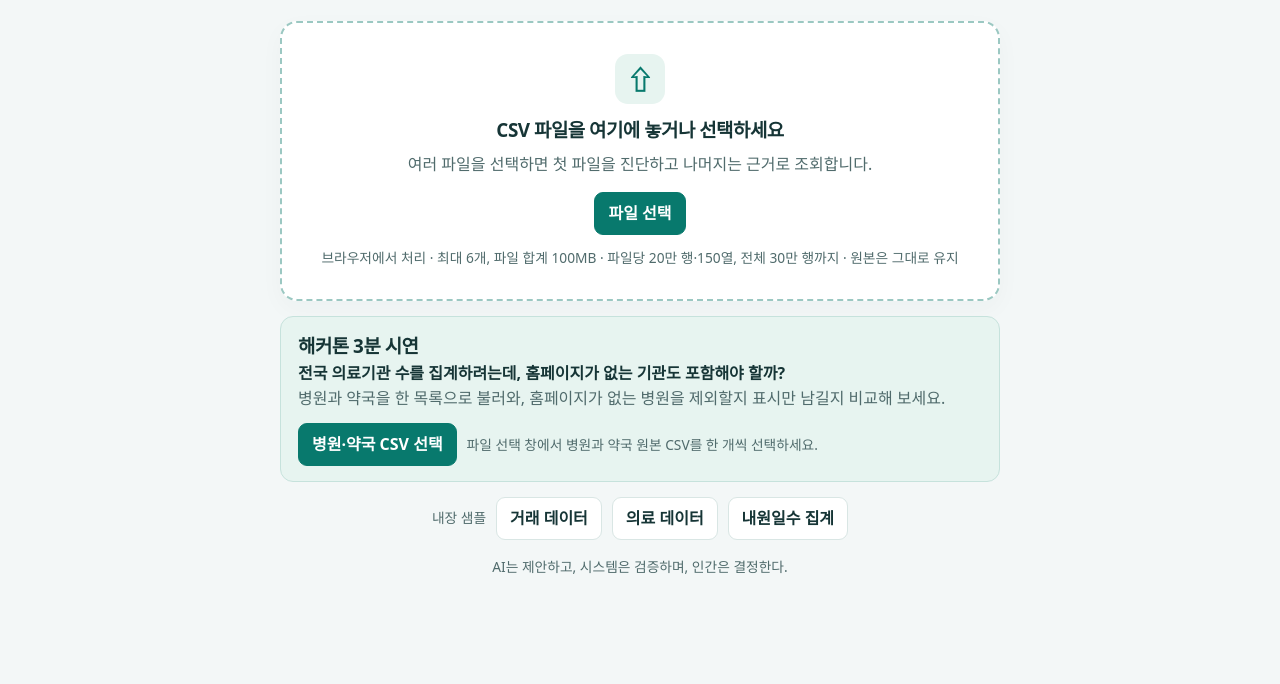
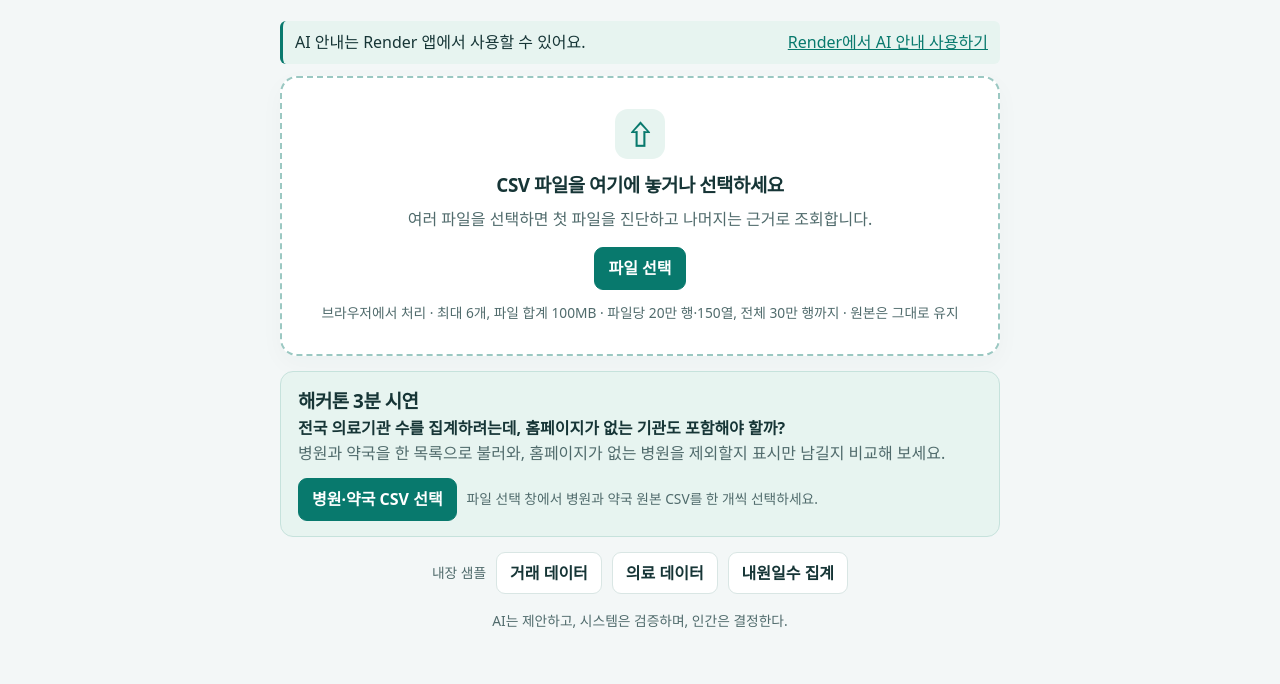
Before and after one commit to kjjjk1/2026_DJU_OSS_AI, a website: page src/DataClinic-보완.html in a window 1280 px wide. Shown: the part 288-972 px from the top of the page. Before the commit the page ends 917 px from the top, so only its background shows below. Drawn offline with Linux system fonts and the light colour scheme.

Commit message:
Link the DataClinic homepage to the Render AI demo

```diff
--- a/src/DataClinic-보완.html
+++ b/src/DataClinic-보완.html
@@ -37,6 +37,10 @@
   <section id="guide" hidden=""></section>
   <section id="entry" class="entry">
     <div class="intro"><div class="eyebrow">검증 가능한 데이터 전처리</div><h1 id="entry-title">데이터를 올려주세요.</h1><p class="muted">문제를 찾고, 처리 방법과 결과를 비교해 보세요.</p></div>
+    <div class="notice row spread" id="renderAppNotice">
+      <span>AI 안내는 Render 앱에서 사용할 수 있어요.</span>
+      <a class="plain" href="https://two026-dju-oss-ai.onrender.com/">Render에서 AI 안내 사용하기</a>
+    </div>
     <div class="drop" id="drop"><span class="upload-icon" aria-hidden="true">⇧</span><h2>CSV 파일을 여기에 놓거나 선택하세요</h2><p class="muted">여러 파일을 선택하면 첫 파일을 진단하고 나머지는 근거로 조회합니다.</p><button class="primary" id="pick">파일 선택</button><input type="file" id="upload" accept=".csv,text/csv" multiple="" hidden=""><small>브라우저에서 처리 · 최대 6개, 파일 합계 100MB · 파일당 20만 행·150열, 전체 30만 행까지 · 원본은 그대로 유지</small></div>
     <section class="demo-card" aria-labelledby="hackathon-demo">
       <h2 id="hackathon-demo">해커톤 3분 시연</h2>
@@ -2094,5 +2098,6 @@ drop.addEventListener('drop', event => {
   drop.classList.remove('hover');
   void importFiles([...event.dataTransfer.files]);
 });
+$('renderAppNotice').hidden = location.origin === 'https://two026-dju-oss-ai.onrender.com';
 render();
 </script></body></html>
```
